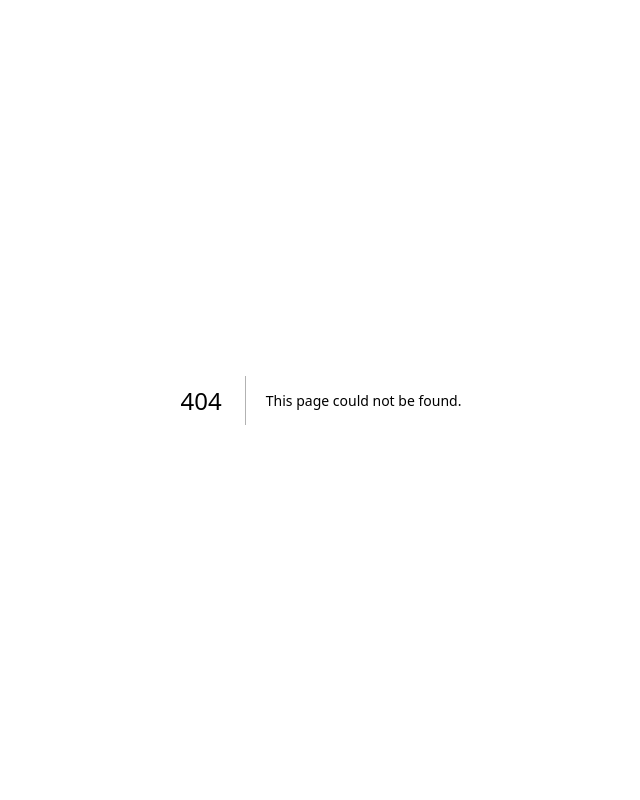
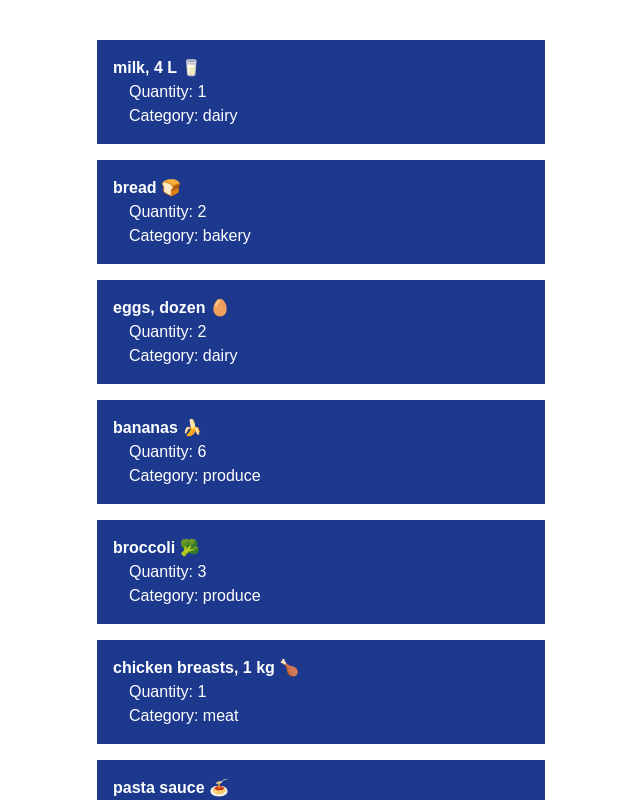
Before and after one commit to DeiterEdradan/cprg306-assignments, a Next.js app: page /week-3 in a window 1280 px wide. Before the commit this address had no page. Shown: the top 800 px of the page, without its empty margins (319-959 px from the left). Built offline with nearby package versions, Linux system fonts and the light colour scheme.

Commit message:
Create page.js

```diff
--- /dev/null
+++ b/app/week-3/page.js
@@ -0,0 +1,11 @@
+import ItemList from "./item-list";
+export default function Page() {
+    return (
+        <main>
+            <div className="mx-auto max-w-md">
+                <h1 className="text-4xl font-bold text-white ">Shopping List</h1>
+                <ItemList/>
+            </div>
+        </main>
+    );
+}
```
